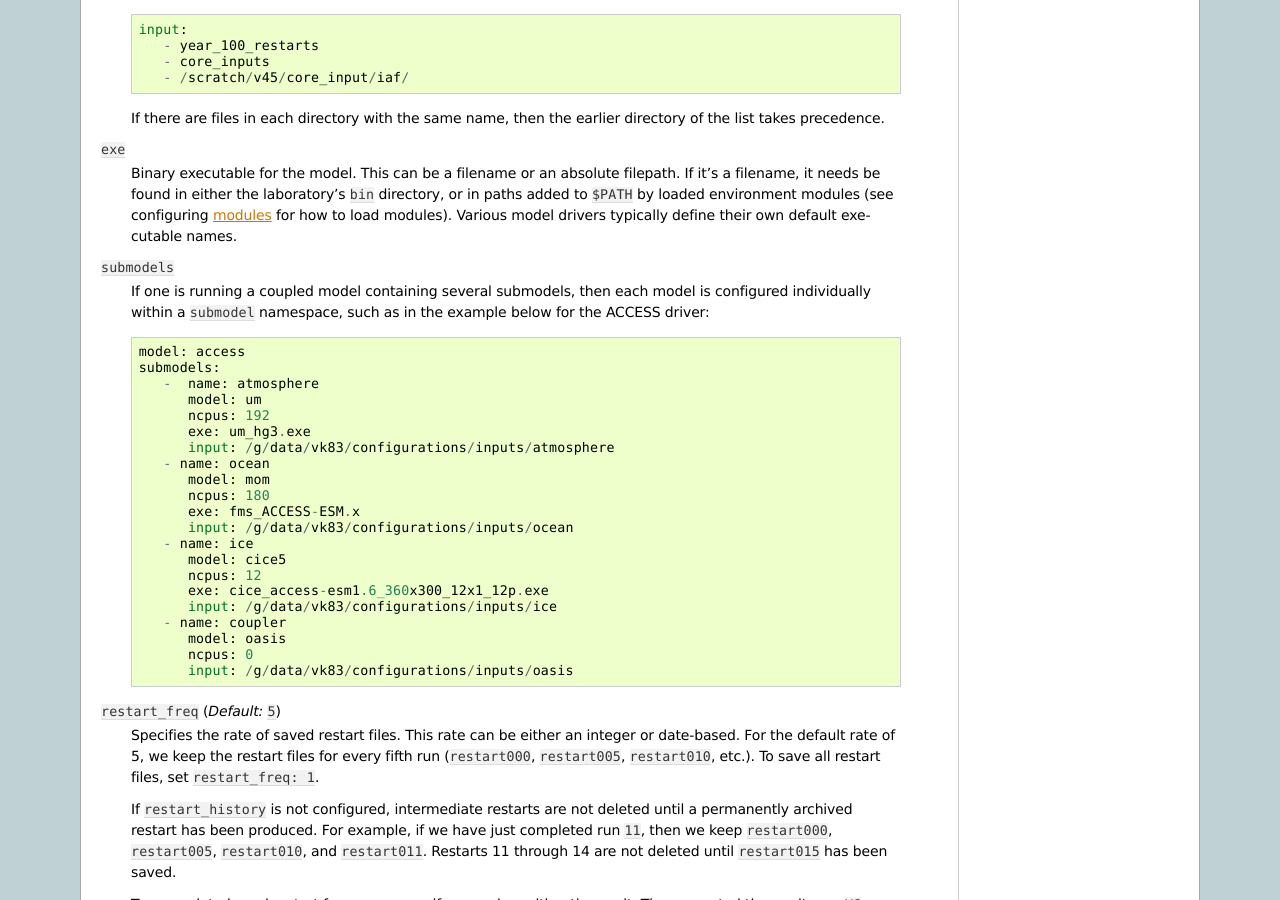
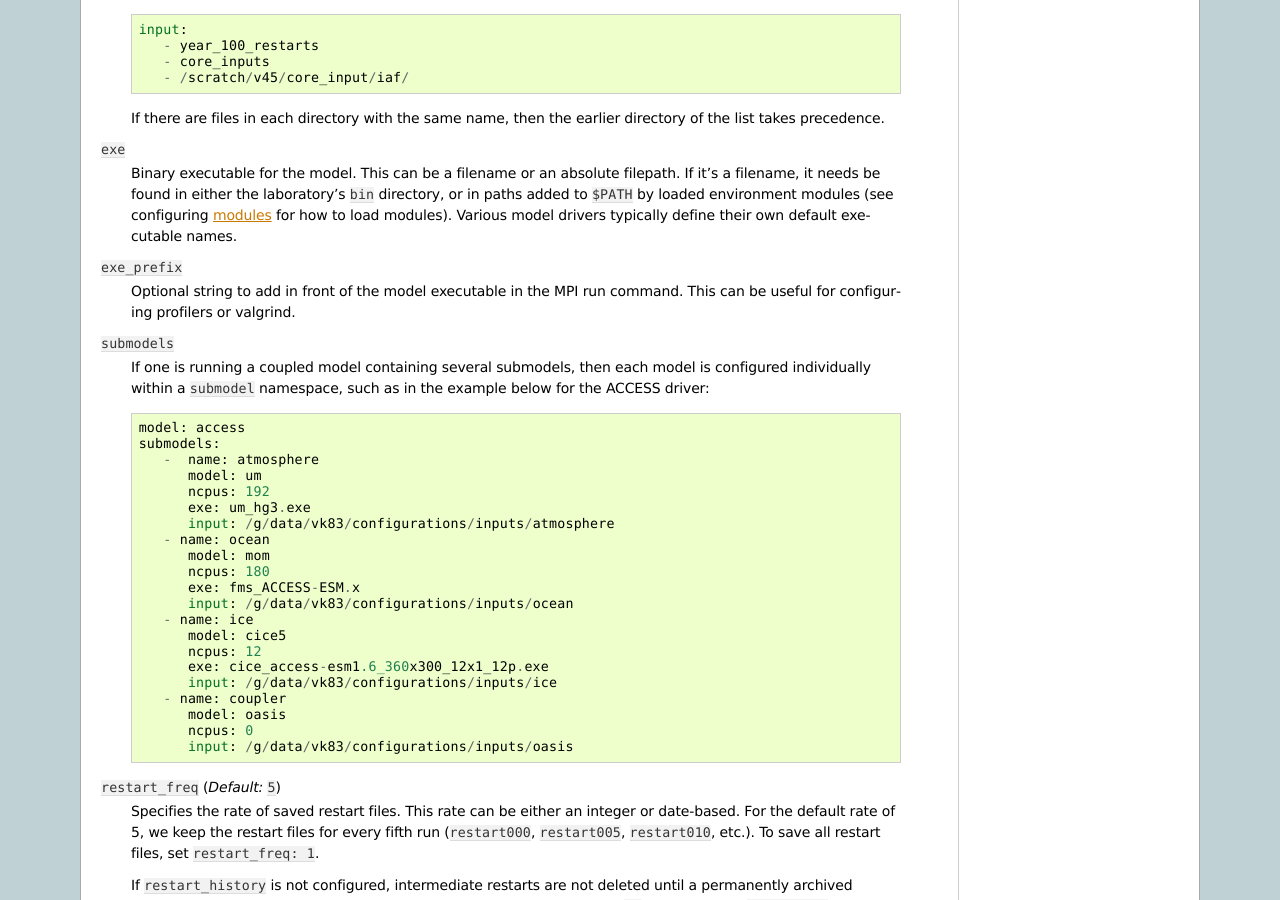
Before and after one commit to payu-org/payu, a Sphinx documentation site: the page built from docs/source/config.rst, in a window 1280 px wide and 900 px high, scrolled down 2374 px. Built offline with Sphinx 7.4.7, drawn with Linux system fonts in a browser that asks for light colours.

Commit message:
Add exe_prefix option to documentation

```diff
--- a/docs/source/config.rst
+++ b/docs/source/config.rst
@@ -171,6 +171,10 @@ configuration.
    modules (see configuring :ref:`modules<configuring-modules>` for how to load
    modules).
    Various model drivers typically define their own default executable names.
+
+``exe_prefix``
+   Optional string to add in front of the model executable in the MPI run
+   command. This can be useful for configuring profilers or valgrind.
 
 ``submodels``
    If one is running a coupled model containing several submodels, then each
```
